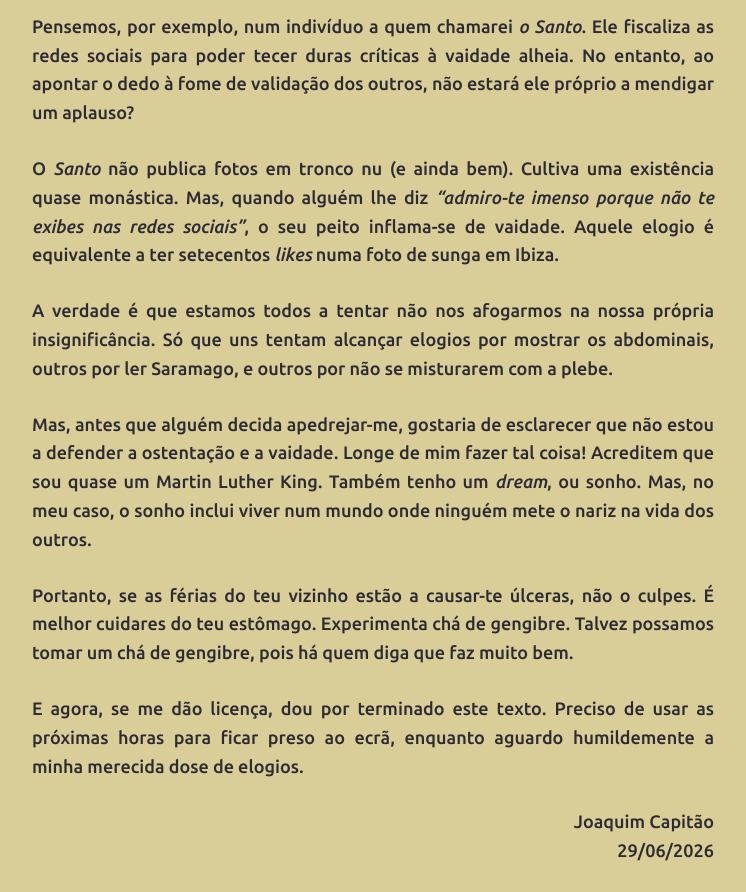
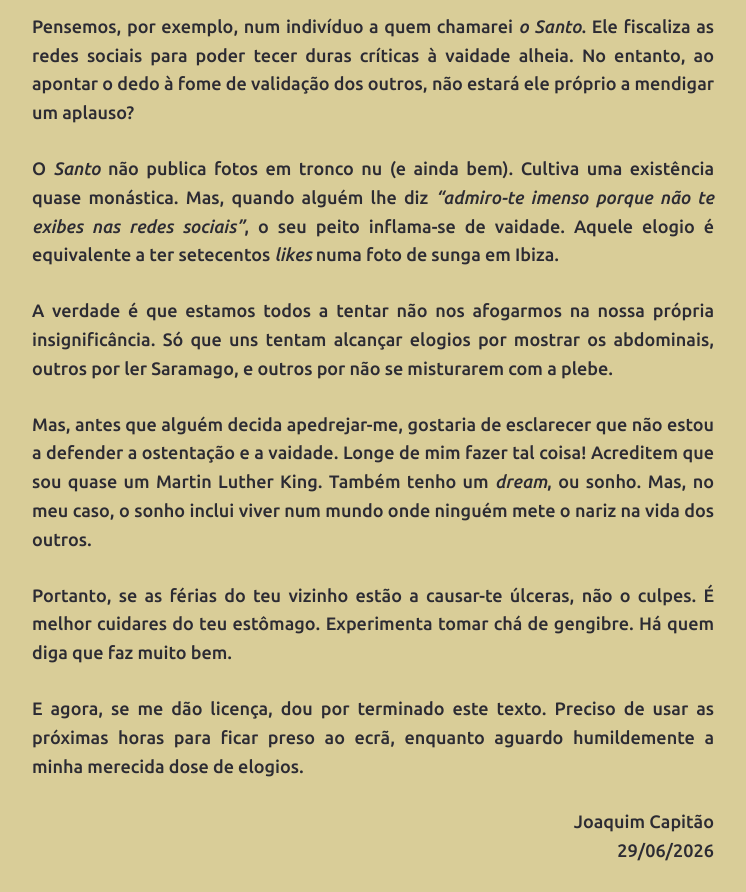
Before and after one commit to joaquim-capitao/queime-depois-de-ler, a Jekyll site: the page built from exp/o-santo.md, in a window 1280 px wide, cut to the strip 754-1646 px from the top of the page. Shown: the whole strip, without its empty margins (267-1013 px from the left). Built offline with Jekyll 4.4.1, drawn with Linux system fonts in a browser that asks for light colours; our own code applies the rules of GitHub Pages for plain Markdown files.

Commit message:
Updated Note exp/o-santo.md

```diff
--- a/exp/o-santo.md
+++ b/exp/o-santo.md
@@ -18,7 +18,7 @@ A verdade é que estamos todos a tentar não nos afogarmos na nossa própria ins
 
 Mas, antes que alguém decida apedrejar-me, gostaria de esclarecer que não estou a defender a ostentação e a vaidade. Longe de mim fazer tal coisa! Acreditem que sou quase um Martin Luther King. Também tenho um *dream*, ou sonho. Mas, no meu caso, o sonho inclui viver num mundo onde ninguém mete o nariz na vida dos outros.
 
-Portanto, se as férias do teu vizinho estão a causar-te úlceras, não o culpes. É melhor cuidares do teu estômago. Experimenta chá de gengibre.  Talvez possamos tomar um chá de gengibre, pois há quem diga que faz muito bem.
+Portanto, se as férias do teu vizinho estão a causar-te úlceras, não o culpes. É melhor cuidares do teu estômago. Experimenta tomar chá de gengibre. Há quem diga que faz muito bem.
 
 E agora, se me dão licença, dou por terminado este texto. Preciso de usar as próximas horas para ficar preso ao ecrã, enquanto aguardo humildemente a minha merecida dose de elogios.
 
```
